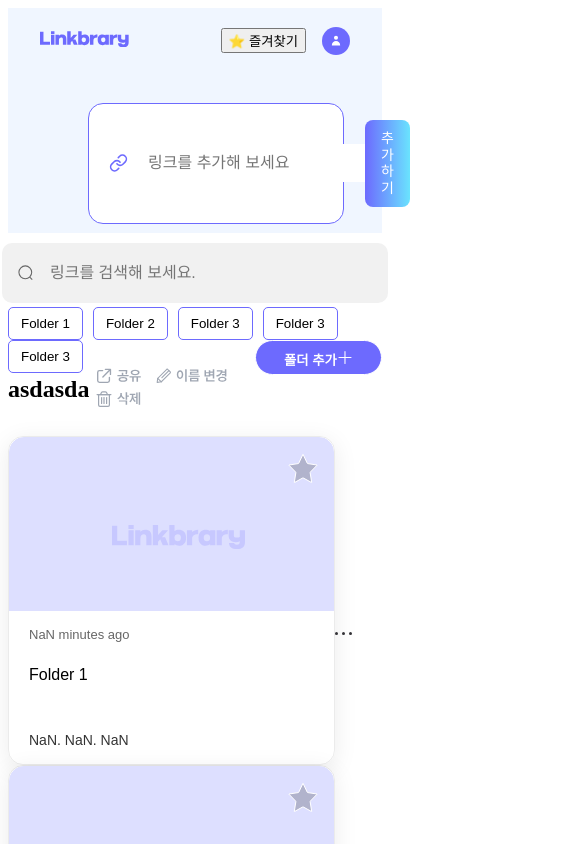
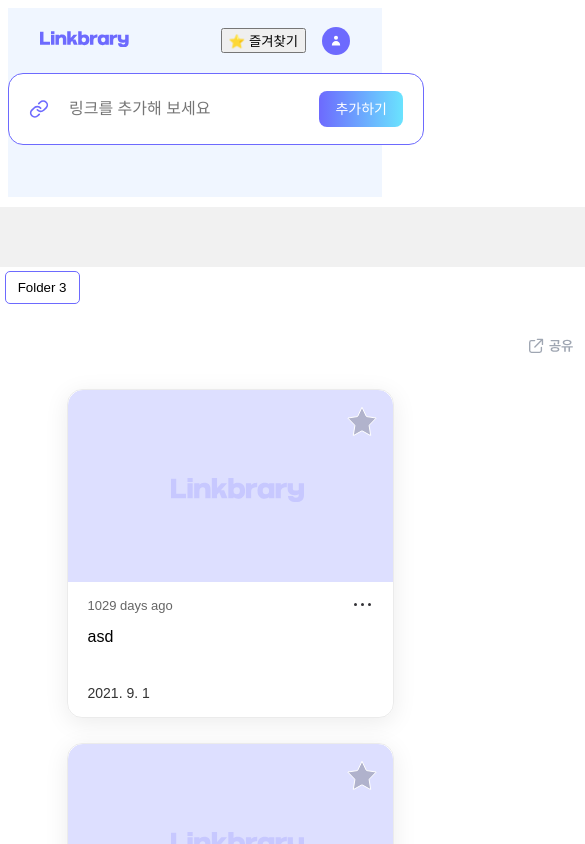
Before and after one commit to codeit-sprint-6th-part3-team1/linkbrary, a Next.js app: page /links in a window 390 px wide. Shown: the top 844 px of the page, 585 px wide, since content can reach past the window. Built offline with nearby package versions, Linux system fonts and the light colour scheme; a web font is replaced by a local one.

Commit message:
카드반응형 구현

```diff
--- a/public/assets/Card/CardStarFalseIcon.tsx
+++ b/public/assets/Card/CardStarFalseIcon.tsx
@@ -1,9 +1,9 @@
 import * as React from 'react';
 import { SVGProps } from 'react';
-import styles from '../../../src/components/Card/style.module.scss';
+
 
 const CardStarFalse = (props: SVGProps<SVGSVGElement>) => (
-  <svg className={styles.cardStar} xmlns="http://www.w3.org/2000/svg" width={30} height={31} fill="none" {...props}>
+  <svg xmlns="http://www.w3.org/2000/svg" width={30} height={31} fill="none" {...props}>
     <path
       fill="#000"
       fillOpacity={0.2}
--- a/public/assets/Card/CardStarTrueIcon.tsx
+++ b/public/assets/Card/CardStarTrueIcon.tsx
@@ -1,9 +1,8 @@
 import * as React from 'react';
 import { SVGProps } from 'react';
-import styles from '../../../src/components/Card/style.module.scss';
 
 const CardStarTrue = (props: SVGProps<SVGSVGElement>) => (
-  <svg className={styles.cardStar} xmlns="http://www.w3.org/2000/svg" width={30} height={31} fill="none" {...props}>
+  <svg xmlns="http://www.w3.org/2000/svg" width={30} height={31} fill="none" {...props}>
     <path
       fill="#6D6AFE"
       stroke="#fff"
--- a/src/components/Card/style.module.scss
+++ b/src/components/Card/style.module.scss
@@ -153,8 +153,10 @@
   }
 
   .cardMenuList {
-    width: 325px;
-    height: 135px;
+    // width: 325px;
+    // height: 135px;
+    width: calc(325px - (20px * 2));
+    height: calc(135px - (15px * 2));
   }
 
   .cardDescription {
--- a/src/pages/links/index.tsx
+++ b/src/pages/links/index.tsx
@@ -10,6 +10,7 @@ import NewNameIcon from '@public/assets/Button/NewNameIcon';
 import DeleteIcon from '@public/assets/Button/DeleteIcon';
 import styles from './style.module.scss';
 import Link from 'next/link';
+import { cardExample } from './testData';
 import { folderExample } from './testData';
 
 interface Link {
@@ -87,7 +88,9 @@ const LinkPage = () => {
           <AddLink onAddLink={handleAddLink} />
         </div>
       </header>
-      <div className={styles.content}>
+
+      <div className={styles.bodyContainer}>
+        <div className={styles.bodyContent}>
           <SearchBar onSearch={handleSearch} />
           {searchQuery.length != 0 && <div>{'asdddddddddd'}</div>}
           <div className={styles.buttonContainer}>
@@ -96,21 +99,7 @@ const LinkPage = () => {
                 {folder.name}
               </button>
             ))}
-          {/* <button className={styles.FolderTypes} onClick={handleFolderTypes}>
-            전체
-          </button>
-          <button className={styles.FolderTypes} onClick={handleFolderTypes}>
-            다이어트
-          </button>
-          <button className={styles.FolderTypes} onClick={handleFolderTypes}>
-            코딩 참고용
-          </button>
-          <button className={styles.FolderTypes} onClick={handleFolderTypes}>
-            채용 사이트
-          </button>
-          <button className={styles.FolderTypes} onClick={handleFolderTypes}>
-            내 모음집
-          </button> */}
+
             <button className={styles.addFolderButton} onClick={handleAddFolder}>
               폴더 추가
               <PlusIcon />
@@ -118,7 +107,7 @@ const LinkPage = () => {
           </div>
 
           <div className={styles.middleContainer}>
-          <h2>{'asdasda'}</h2>
+            <h2>{'전체'}</h2>
             <div>
               <button className={styles.button} onClick={handleShare}>
                 <Link href="https://www.instagram.com/">
@@ -135,9 +124,10 @@ const LinkPage = () => {
           </div>
 
           <div className={styles.cardContainer}>
-          {folderExample.map((folder, index) => (
-            <Card content={folder.name} updatedAt={'string'} createdAt={'string'} />
+            {cardExample.map((card, index) => (
+              <Card content={card.content} updatedAt={card.updatedAt} createdAt={card.createdAt} />
             ))}
+          </div>
         </div>
         </div>
       <Footer />
--- a/src/pages/links/style.module.scss
+++ b/src/pages/links/style.module.scss
@@ -1,13 +1,16 @@
 @import '@/styles';
 
-$mobile: 390px;
-$tablet: 769px;
-$desktop: 1440px;
+$desktop: 1060px;
+$tablet: 704px;
+
+.header{
+  //position: fixed;
+  flex-direction: column;
+}
 
 .container {
   display: flex;
-  height: 100px;
-  padding: 30px 80px;
+  //padding: 30px 80px;
   background-color: #f0f6ff;
   flex-direction: column;
 }
@@ -18,9 +21,22 @@ $desktop: 1440px;
 //   padding: 1rem;
 // }
 
+.bodyContainer{
+  display: flex;
+  flex-direction: column;
+  align-items: center;
+  width: 100%;
+}
+
+.bodyContent{
+  max-width: 1060px;
+  align-items: stetch;
+  gap: 40px;
+}
+
 .buttonContainer {
   flex-direction: column;
-  width: 1, 060px;
+  width: 1060px;
   height: 35px;
   justify-content: space-between;
   flex: 0 1 auto;
@@ -80,23 +96,39 @@ $desktop: 1440px;
 }
 
 .cardContainer {
+  display: grid;
+  flex-direction: column;
+  align-items: center;
+  max-width: 1060px;
+  grid-template: repeat(3, 1fr) / repeat(3, 1fr);
+  gap: 25px 20px;
+  flex-wrap: wrap;
   flex: 0 1 auto;
 }
 
-@media (max-width: $desktop) {
-  .linkPage {
-    width: 100%;
+
+@media (max-width: 1060px) {
+  .bodyContainer{
+    display: flex;
+    align-items: center;
+    flex-direction: column;
+  }
+
+  .cardContainer{
+    display: grid;
+    justify-content: center;
+    flex-direction: column;
+    flex-wrap: wrap;
+    grid-template: repeat(2, 1fr) / repeat(2, 1fr);
+    margin-left: 70px;
   }
 }
 
-@media (max-width: $mobile) {
-  .linkPage {
-    width: 100%;
+@media (max-width: 704px) {
+  .cardContainer {
+    display: flex;
+    justify-content: center;
+    flex-direction: column;
+    grid-template: repeat(1, 1fr) / repeat(1, 1fr);
   }
 }
-
-@media (max-width: $tablet) {
-  .linkPage {
-    width: 100%;
-  }
-}
--- a/src/pages/links/testData.ts
+++ b/src/pages/links/testData.ts
@@ -26,5 +26,4 @@ export const cardExample = [
   { content: 'asd', updatedAt: '2021-09-01', createdAt: '2021-09-01' },
   { content: 'asd', updatedAt: '2021-09-01', createdAt: '2021-09-01' },
   { content: 'asd', updatedAt: '2021-09-01', createdAt: '2021-09-01' },
-  { content: 'asd', updatedAt: '2021-09-01', createdAt: '2021-09-01' },
 ];
```
Lines whose indentation alone changed are shown as unchanged.
